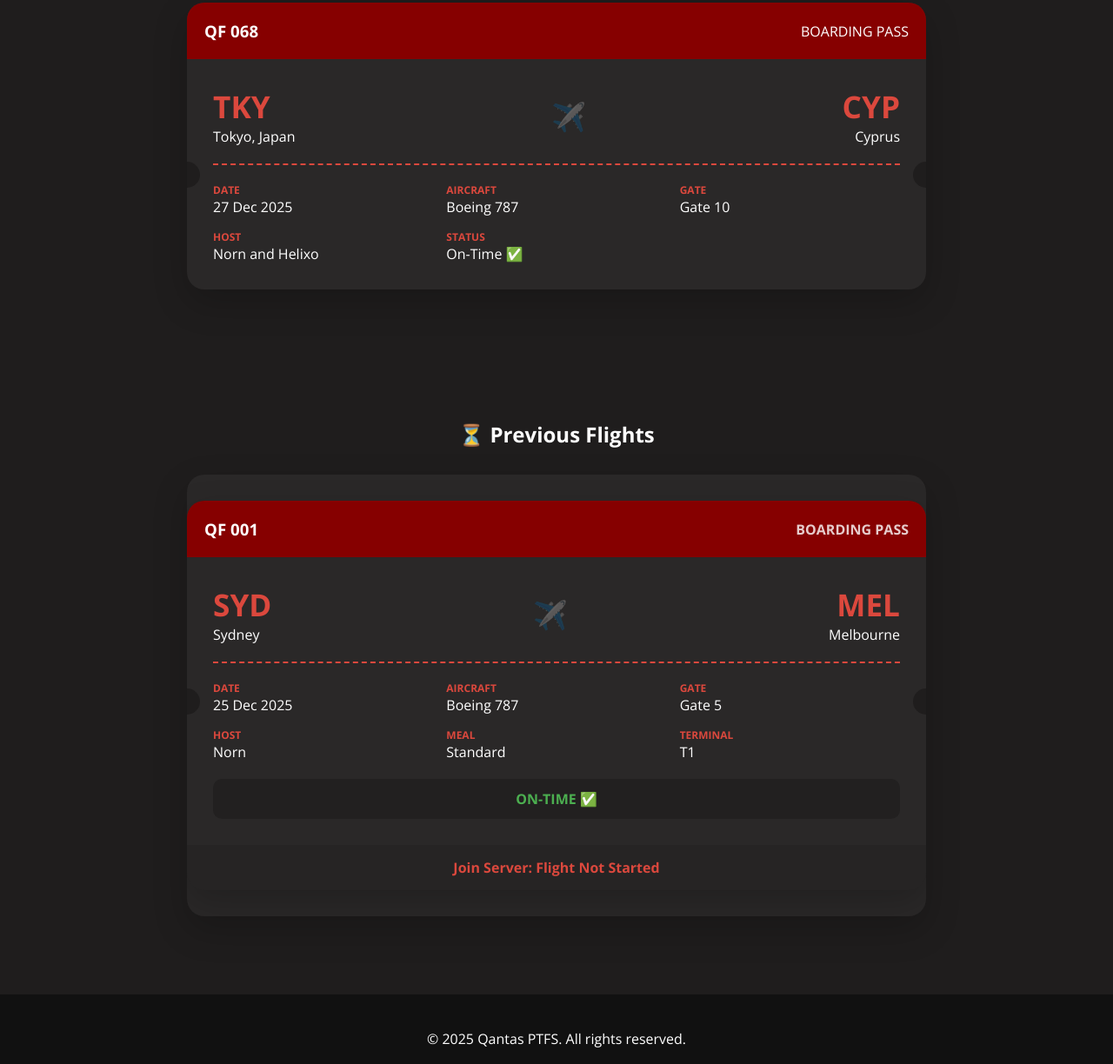
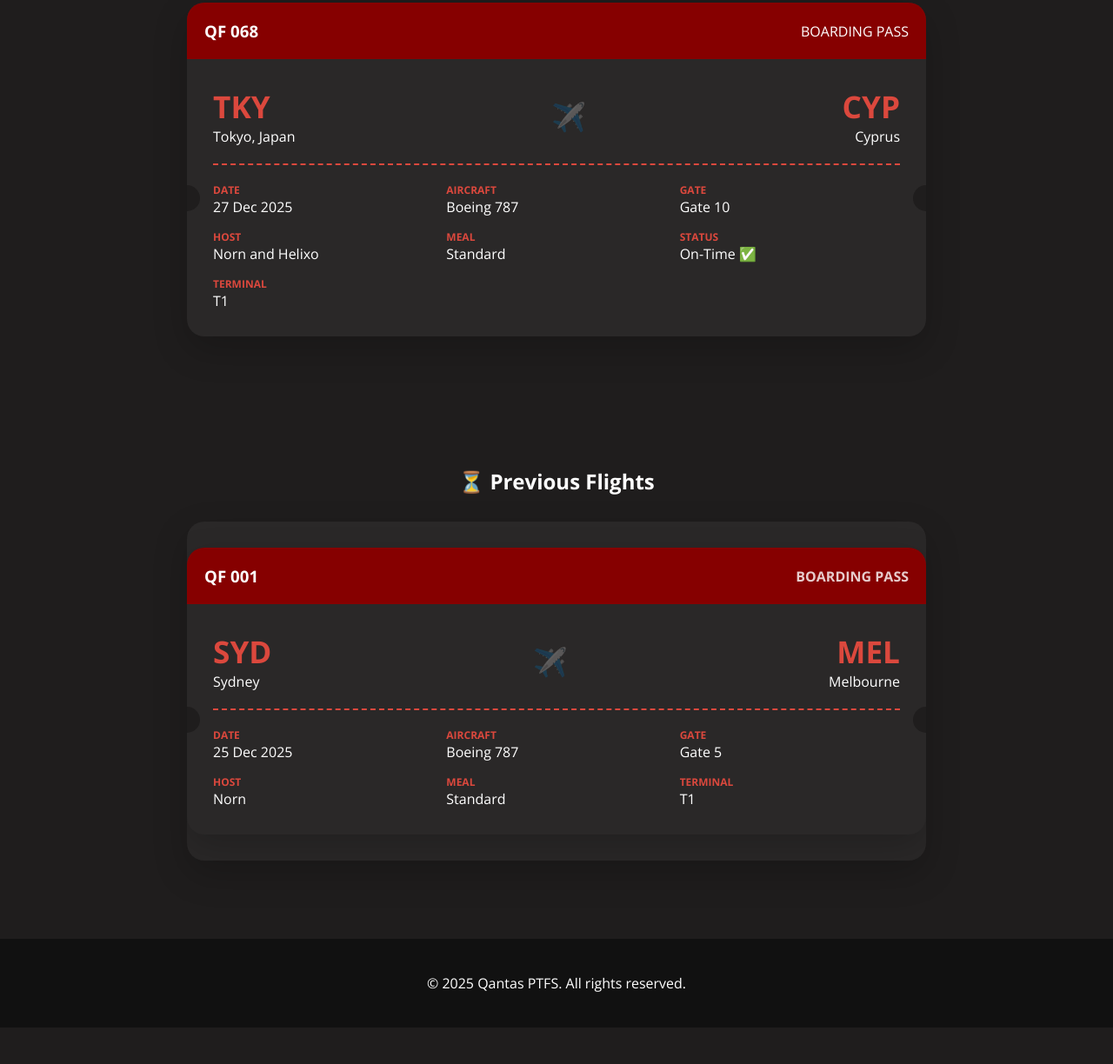
Before and after one commit to HelixoFilms/qantas_web, a plain HTML site: page flights.html in a window 1280 px wide. Shown: the part 835-2059 px from the top of the page at 87% size. After the commit the page ends 2017 px from the top, so only its background shows below. Drawn offline with nearby package versions, Linux system fonts and the light colour scheme.

Commit message:
Add meal and terminal info to flight details

```diff
--- a/flights.html
+++ b/flights.html
@@ -207,7 +207,9 @@ footer { background: #111; padding: 40px; color: white; text-align: center; }
         <div class="info-box"><span>Aircraft</span>Boeing 787</div>
         <div class="info-box"><span>Gate</span>Gate 10</div>
         <div class="info-box"><span>Host</span>Norn and Helixo</div>
+         <div class="info-box"><span>Meal</span>Standard</div>
         <div class="info-box"><span>Status</span>On-Time ✅</div>
+      <div class="info-box"><span>Terminal</span>T1</div>
       </div>
     </div>
   </div>
@@ -236,10 +238,6 @@ footer { background: #111; padding: 40px; color: white; text-align: center; }
                 <div class="info-box"><span>Meal</span>Standard</div>
                 <div class="info-box"><span>Terminal</span>T1</div>
             </div>
-            <div class="status">ON-TIME ✅</div>
-        </div>
-        <div class="ticket-footer">
-            <a href="#">Join Server: Flight Not Started</a>
         </div>
     </div>
     </div>
```
